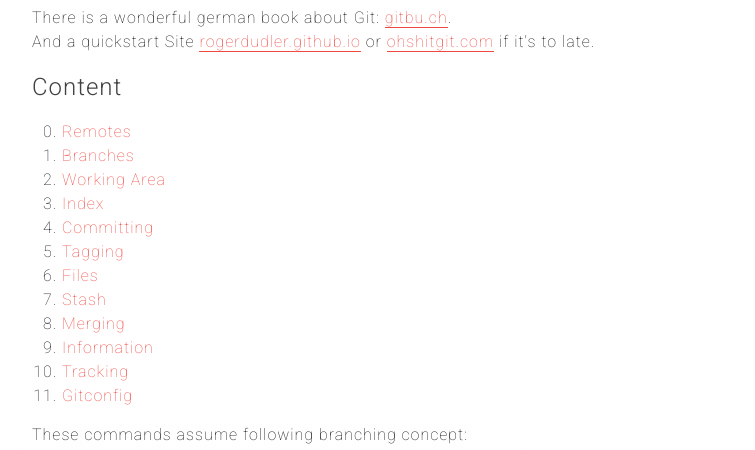
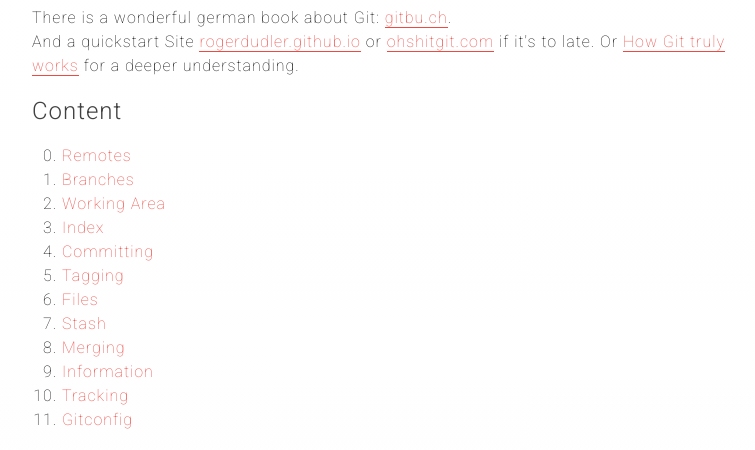
Before and after one commit to paesku/paesku.github.io, an Eleventy site: page src/git-cheat-sheet.md in a window 1280 px wide. Shown: the part 67-517 px from the top of the page, without its empty margins (238-993 px from the left). Built offline with nearby package versions, Linux system fonts and the light colour scheme; Eleventy itself is replaced by a stand-in of ours; files that its build step writes are made by us from their sources; what eleventy-plugin-sass would draw is missing.

Commit message:
Update git-cheat-sheet.md

```diff
--- a/src/git-cheat-sheet.md
+++ b/src/git-cheat-sheet.md
@@ -11,6 +11,7 @@
 
 There is a wonderful german book about Git: [gitbu.ch](https://gitbu.ch/git.pdf).
 And a quickstart Site [rogerdudler.github.io](https://rogerdudler.github.io/git-guide/) or [ohshitgit.com](https://ohshitgit.com) if it's to late.
+Or [How Git truly works](https://towardsdatascience.com/how-git-truly-works-cd9c375966f6) for a deeper understanding.
 
 ## Content
 0. [Remotes](#remotes)
```
